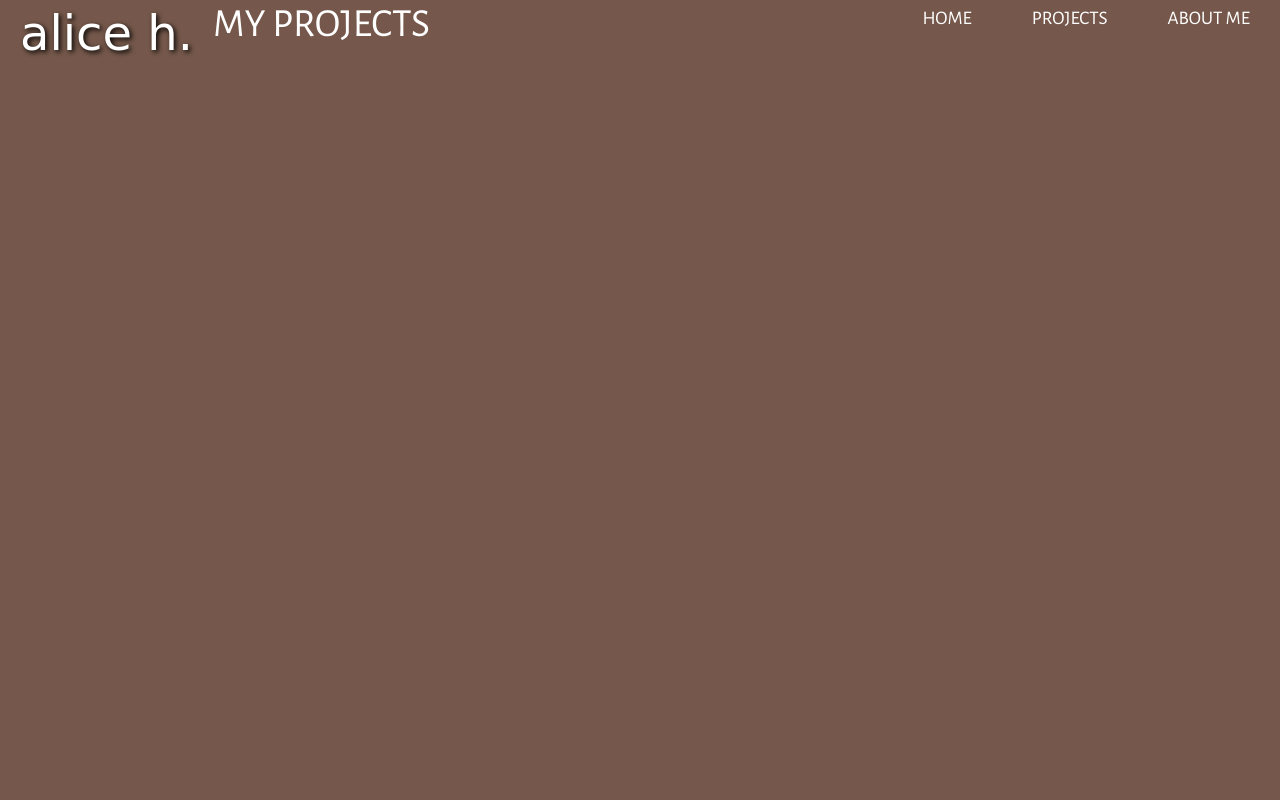
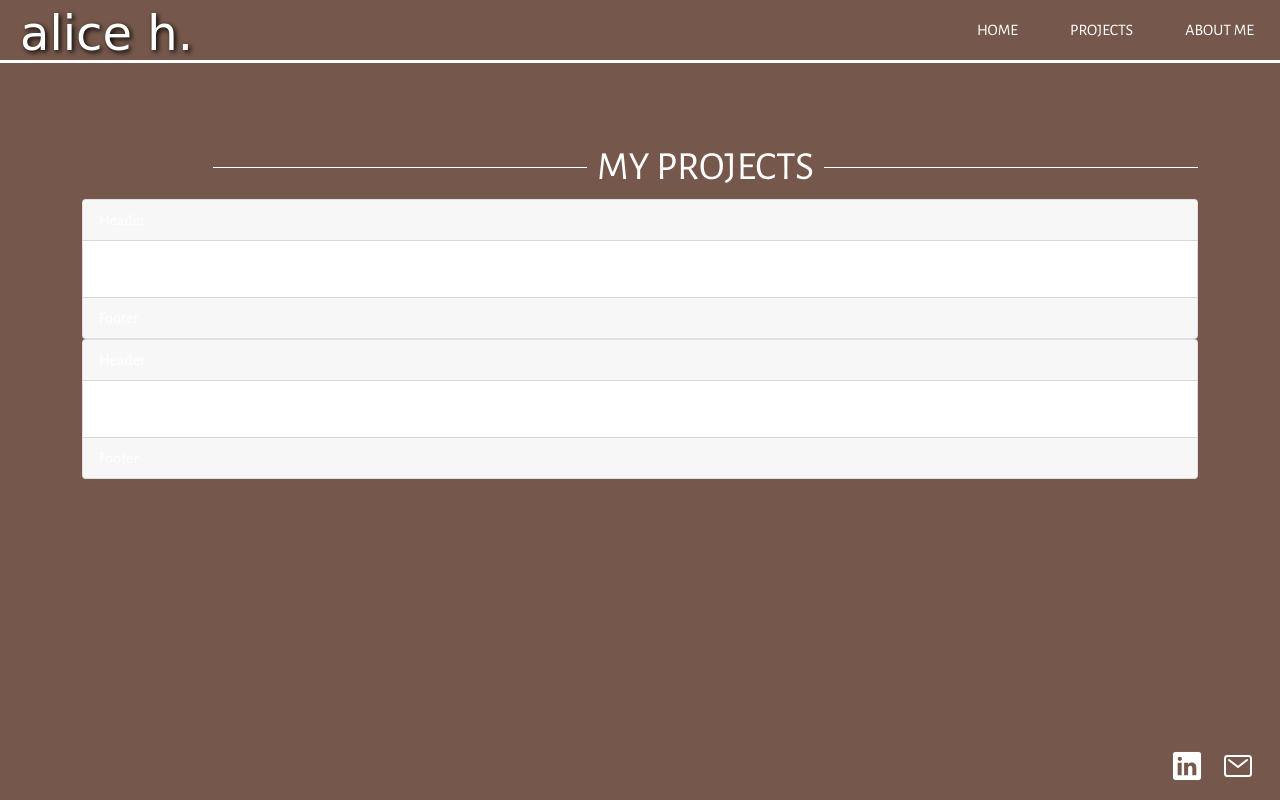
Before and after one commit to lwunder/web-portfolio, a plain HTML site: page gallery.html in a window 1280 px wide. Drawn offline with nearby package versions, Linux system fonts and the light colour scheme; a web font is replaced by a local one.

Commit message:
Footer and beginning structure for Projects page.

```diff
--- a/gallery.html
+++ b/gallery.html
@@ -8,38 +8,58 @@
     <!-- JavaScript -->
     <script src="js/main.js"></script>
     <!-- Latest compiled and minified CSS -->
-    <link rel="stylesheet" href="https://cdn.jsdelivr.net/npm/bootstrap@4.6.1/dist/css/bootstrap.min.css">
-
-    <!-- jQuery library -->
-    <script src="https://cdn.jsdelivr.net/npm/jquery@3.6.0/dist/jquery.slim.min.js"></script>
-
-    <!-- Popper JS -->
-    <script src="https://cdn.jsdelivr.net/npm/popper.js@1.16.1/dist/umd/popper.min.js"></script>
+    <link href="https://cdn.jsdelivr.net/npm/bootstrap@5.1.3/dist/css/bootstrap.min.css" rel="stylesheet">
 
     <!-- Latest compiled JavaScript -->
-    <script src="https://cdn.jsdelivr.net/npm/bootstrap@4.6.1/dist/js/bootstrap.bundle.min.js"></script>
+    <script src="https://cdn.jsdelivr.net/npm/bootstrap@5.1.3/dist/js/bootstrap.bundle.min.js"></script>
     <!--font style-->
     <link rel="preconnect" href="https://fonts.googleapis.com">
     <link rel="preconnect" href="https://fonts.gstatic.com" crossorigin>
     <link href="https://fonts.googleapis.com/css2?family=Alegreya+Sans:wght@300;400;700&family=Lato&family=Water+Brush&display=swap" rel="stylesheet">
   </head>
 
-  <body>
+  <body class="bg">
+    <!-- NAV BAR -->
     <header>
       <a href="index.html"><h1 id="name-logo">alice h.</h1></a>
       <nav>
-        <ul>
-          <li><a href="index.html">HOME</a></li>
-          <li class="active"><a href="gallery.html">PROJECTS</a></li>
-          <li><a href="about.html">ABOUT ME</a></li>
+        <ul class="nav justify-content-end">
+          <li class="nav-item">
+            <a  class="nav-link" href="index.html">HOME</a>
+          </li>
+          <li class="nav-item">
+            <a  class="nav-link active" href="gallery.html">PROJECTS</a>
+          </li>
+          <li class="nav-item">
+            <a class="nav-link" href="about.html">ABOUT ME</a>
+          </li>
         </ul>
       </nav>
     </header>
 
     <!-- MAIN BODY -->
-    <div id="container">
-      <h1>MY PROJECTS</h1>
+    <div class="container">
+      <h1 class="heading">MY PROJECTS</h1>
+      <div class="card">
+        <div class="card-header">Header</div>
+        <div class="card-body">Content</div>
+        <div class="card-footer">Footer</div>
+      </div>
+      <div class="card">
+        <div class="card-header">Header</div>
+        <div class="card-body">Content</div>
+        <div class="card-footer">Footer</div>
+      </div>
     </div>
 
+    <!-- FOOTER -->
+    <footer>
+      <ul>
+        <li><a href="https://www.linkedin.com/in/alice-hong-4296771b2/" target="blank"><ion-icon name="logo-linkedin" size="large"></ion-icon></a></li>
+        <li><button onclick="copyEmailToClipboard()"><ion-icon name="mail-outline" size="large"></ion-icon></button></li>
+      </ul>
+    </footer>
+    <script type="module" src="https://unpkg.com/ionicons@5.5.2/dist/ionicons/ionicons.esm.js"></script>
+    <script nomodule src="https://unpkg.com/ionicons@5.5.2/dist/ionicons/ionicons.js"></script>
   </body>
 </html>
--- a/js/main.js
+++ b/js/main.js
@@ -0,0 +1,4 @@
+function copyEmailToClipboard() {
+  var email = "alicehon@andrew.cmu.edu";
+  navigator.clipboard.writeText(email);
+}
--- a/stylesheets/style.css
+++ b/stylesheets/style.css
@@ -1,6 +1,5 @@
 
 * {
-  background-color: #75584B;
   font-family: 'Alegreya Sans', 'Verdana', sans-serif;
   font-size: 1em;
   color: white;
@@ -11,7 +10,20 @@ img {
   border-color: #EED4BE;
 }
 
+.bg {
+  background: #75584B;
+}
+
+/********************************** BUTTONS **********************************/
+button {
+  background: none;
+  border: none;
+}
+
 /****************************** NAVIGATION BAR ******************************/
+nav {
+  border-bottom: solid;
+}
 
 #name-logo {
   float: left;
@@ -23,30 +35,94 @@ img {
 
 #name-logo:hover {
   text-shadow: 2px 2px 5px black;
-  transition: 0.2s;
+  transition: 0.2s ease;
 }
 
-nav ul {
-  list-style-type: none;
-  margin: 0;
-  float: right;
+.nav-item {
+  padding: 10px;
 }
 
-nav li {
-  display: inline;
-  float: left;
-  font-size: 1.2em;
-  padding: 5px 30px;
-}
-
-nav a {
+a.nav-link {
   color: white;
 }
 
-nav a:hover {
+a.nav-link:hover {
   font-weight: bold;
-  text-decoration: none;
   color: white;
 }
 
+/*********************************** FOOTER ***********************************/
+
+footer {
+  position: absolute;
+  bottom: 10px;
+  right: 15px;
+}
+
+footer ul {
+  list-style-type: none;
+  margin: 0;
+}
+
+footer li {
+  padding: 0 5px;
+  display: inline;
+}
+
+/****************************** HOME PAGE ******************************/
+#welcome-center {
+  position: absolute;
+  top: 20%;
+  margin: auto;
+}
+
+#welcome-photo {
+  z-index: 1;
+  position: relative;
+}
+
+#welcome-intro{
+  position: absolute;
+  z-index: 2;
+  top: 20%;
+  right: 90%;
+  background: white;
+  max-width: 100%;
+}
+
+#welcome-intro-text {
+  padding: 10px;
+}
+
+#welcome-intro-text h1, p, mark{
+  color: black;
+}
+
+#welcome-intro-text mark {
+  background: #EED4BE;
+}
+
+/****************************** GALLERY PAGE ******************************/
+/* line code taken from https://stackoverflow.com/questions/5214127/css-technique-for-a-horizontal-line-with-words-in-the-middle */
+h1.heading {
+  display: flex;
+  flex-direction: row;
+  padding-top: 2em;
+}
+
+h1.heading:before, h1.heading:after{
+  content: "";
+  flex: 1 1;
+  border-bottom: 1px solid;
+  margin: auto;
+}
+
+h1.heading:before {
+  margin-right: 10px;
+}
+
+h1.heading:after {
+  margin-left: 10px;
+}
+
 /****************************** MISCELLANEOUS ******************************/
```
Also changed, not shown: about.html (+25 -15 lines), index.html (+34 -19 lines), project_details.html (+24 -14 lines).
